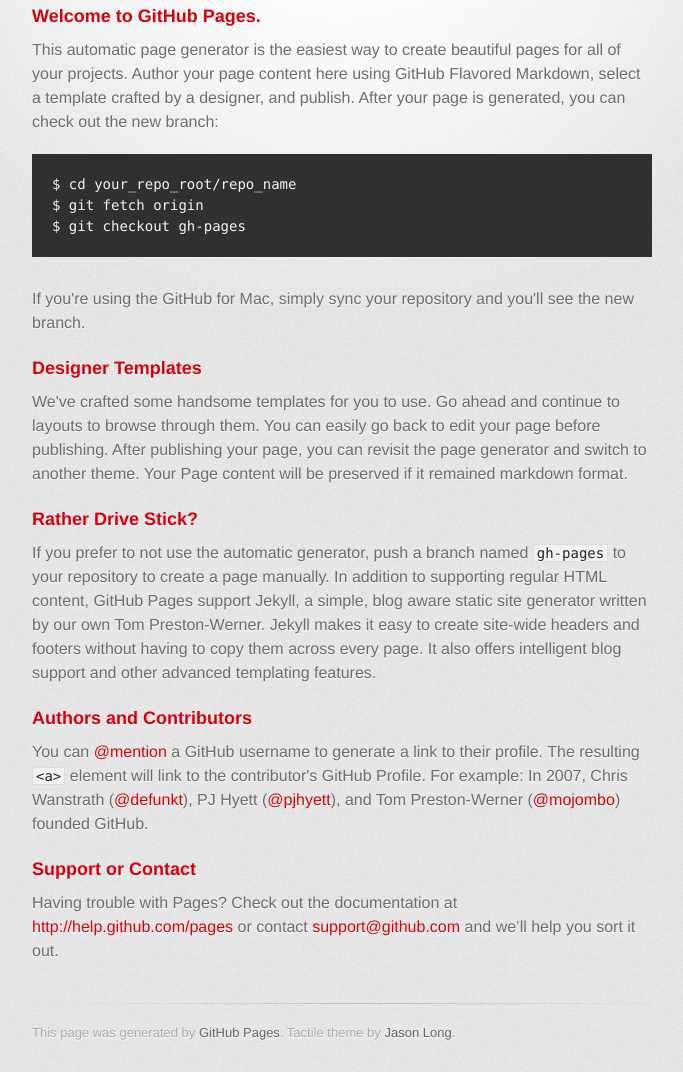
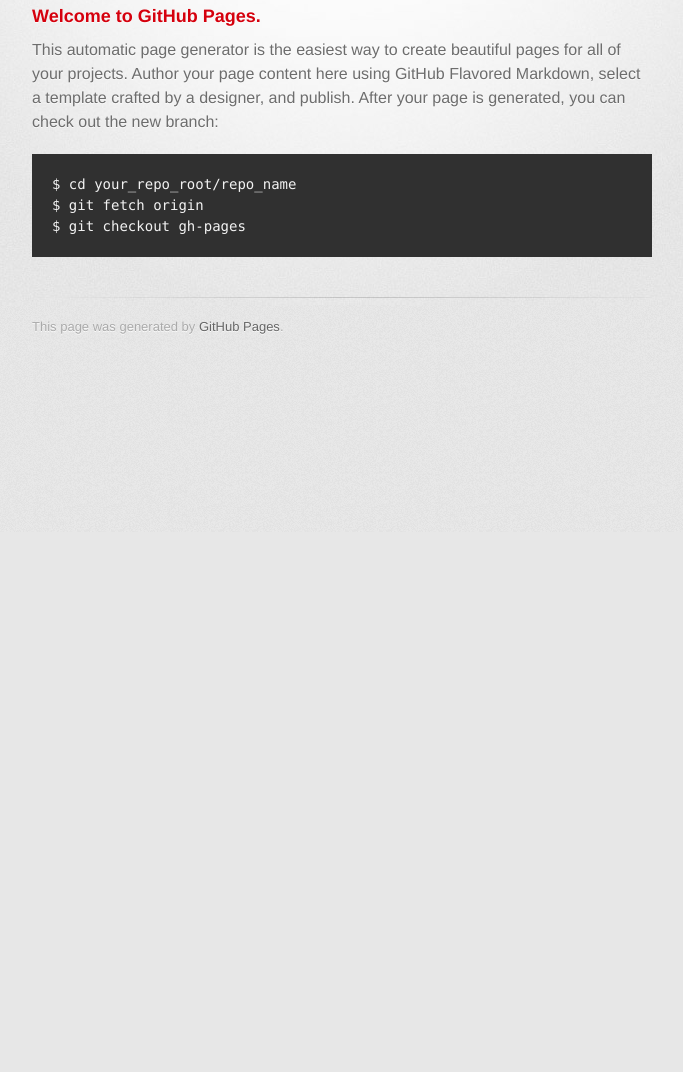
Before and after one commit to fjrial/fjrial.github.com, a plain HTML site: page index.html in a window 1280 px wide. Shown: the part 268-1340 px from the top of the page, without its empty margins (298-981 px from the left). After the commit the page ends 800 px from the top, so only its background shows below. Drawn offline with Linux system fonts and the light colour scheme; a web font is replaced by a local one.

Commit message:
update index.html

```diff
--- a/index.html
+++ b/index.html
@@ -38,27 +38,11 @@ $ git fetch origin
 $ git checkout gh-pages
 </code></pre>
 
-<p>If you're using the GitHub for Mac, simply sync your repository and you'll see the new branch.</p>
 
-<h3>Designer Templates</h3>
-
-<p>We've crafted some handsome templates for you to use. Go ahead and continue to layouts to browse through them. You can easily go back to edit your page before publishing. After publishing your page, you can revisit the page generator and switch to another theme. Your Page content will be preserved if it remained markdown format.</p>
-
-<h3>Rather Drive Stick?</h3>
-
-<p>If you prefer to not use the automatic generator, push a branch named <code>gh-pages</code> to your repository to create a page manually. In addition to supporting regular HTML content, GitHub Pages support Jekyll, a simple, blog aware static site generator written by our own Tom Preston-Werner. Jekyll makes it easy to create site-wide headers and footers without having to copy them across every page. It also offers intelligent blog support and other advanced templating features.</p>
-
-<h3>Authors and Contributors</h3>
-
-<p>You can <a href="https://github.com/blog/821" class="user-mention">@mention</a> a GitHub username to generate a link to their profile. The resulting <code>&lt;a&gt;</code> element will link to the contributor's GitHub Profile. For example: In 2007, Chris Wanstrath (<a href="https://github.com/defunkt" class="user-mention">@defunkt</a>), PJ Hyett (<a href="https://github.com/pjhyett" class="user-mention">@pjhyett</a>), and Tom Preston-Werner (<a href="https://github.com/mojombo" class="user-mention">@mojombo</a>) founded GitHub.</p>
-
-<h3>Support or Contact</h3>
-
-<p>Having trouble with Pages? Check out the documentation at <a href="http://help.github.com/pages">http://help.github.com/pages</a> or contact <a href="mailto:support@github.com">support@github.com</a> and we’ll help you sort it out.</p>
         </section>
 
         <footer>
-          This page was generated by <a href="http://pages.github.com">GitHub Pages</a>. Tactile theme by <a href="http://twitter.com/jasonlong">Jason Long</a>.
+          This page was generated by <a href="http://pages.github.com">GitHub Pages</a>.
         </footer>
 
 
```
